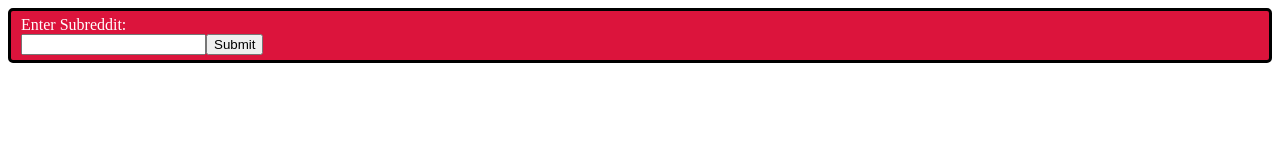
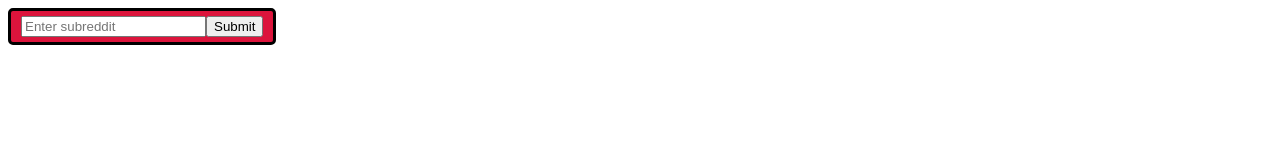
Before and after one commit to dslaugh/reddit_search, a React app: page / in a window 1280 px wide. Built offline with nearby package versions, Linux system fonts and the light colour scheme.

Commit message:
Minor style changes

```diff
--- a/public/index.css
+++ b/public/index.css
@@ -28,12 +28,12 @@
 
 .list-item-title {
 	width: 350px;
+	padding: 0 10px;
 }
 
 .go-btn-container {
 	width: 60px;
 	border-right: 1px solid #000;
-	margin-right: 10px;
 }
 
 .go-btn-container a {
@@ -62,4 +62,5 @@
 	padding: 5px 10px;
 	background-color: crimson;
 	color: white;
+	display: inline-block;
 }
--- a/src/components/SubredditForm.js
+++ b/src/components/SubredditForm.js
@@ -6,8 +6,7 @@
 const SubredditForm = ({ onSubredditFormSubmit }) => (
 	<div id="subredditFormContainer">
 		<form id="subredditForm" onSubmit={onSubredditFormSubmit}>
-			<label htmlFor="subreddit">Enter Subreddit:</label><br />
-			<input type="text" id="subreddit" name="subreddit" />
+			<input type="text" id="subreddit" name="subreddit" placeholder="Enter subreddit" />
 			<button type="submit">Submit</button>
 		</form>
 	</div>
```
